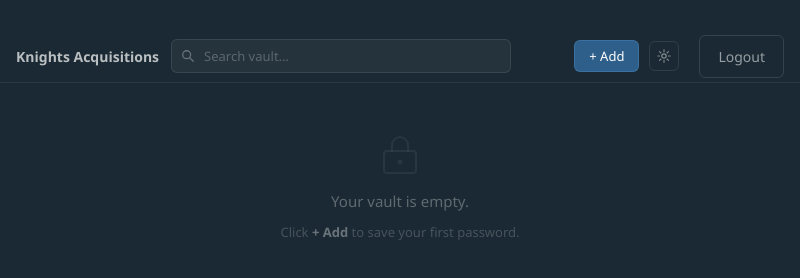
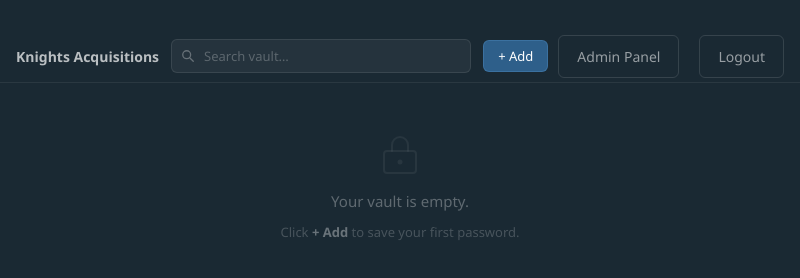
Before and after one commit to joshhaybsu/knights-acquisitions, an Electron app: page src/vault.html in a window 800 px wide. Drawn offline with Linux system fonts and the light colour scheme; no server answers.

Commit message:
feat: visible admin panel button in vault topbar
Replaced the unlabelled icon button with a clearly labelled "Admin Panel"
button.

```diff
--- a/src/vault.html
+++ b/src/vault.html
@@ -29,12 +29,7 @@
 
       <div class="vault-topbar-actions">
         <button class="vault-add-btn hidden" id="add-entry-btn">+ Add</button>
-        <button class="icon-btn admin-btn hidden" id="admin-btn" title="Admin Panel">
-          <svg viewBox="0 0 16 16" fill="none" xmlns="http://www.w3.org/2000/svg">
-            <circle cx="8" cy="8" r="2.5" stroke="currentColor" stroke-width="1.4"/>
-            <path d="M8 1v2M8 13v2M1 8h2M13 8h2M2.93 2.93l1.41 1.41M11.66 11.66l1.41 1.41M2.93 13.07l1.41-1.41M11.66 4.34l1.41-1.41" stroke="currentColor" stroke-width="1.4" stroke-linecap="round"/>
-          </svg>
-        </button>
+        <button class="btn-secondary admin-btn hidden" id="admin-btn">Admin Panel</button>
         <span class="vault-username" id="vault-username"></span>
         <button class="btn-secondary logout-btn" id="logout-btn">Logout</button>
       </div>
```
